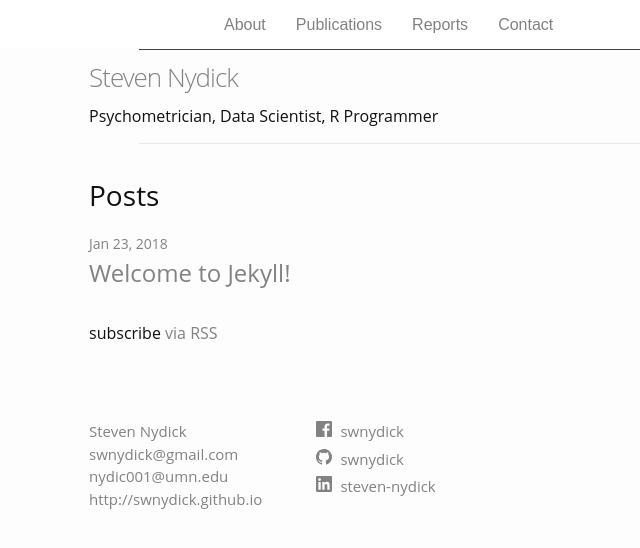
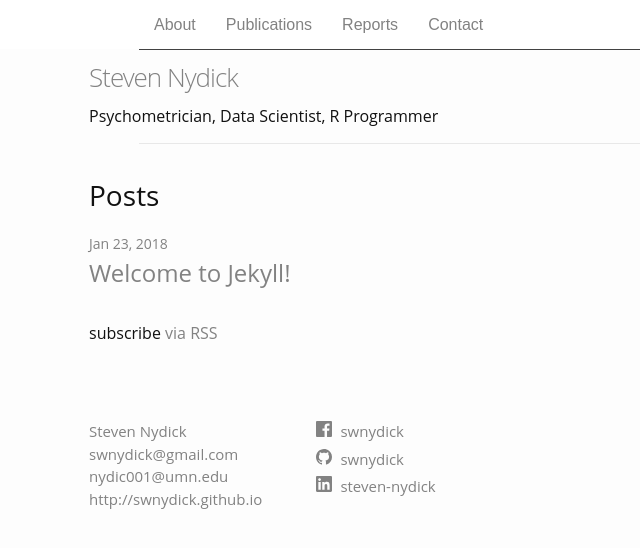
Before and after one commit to swnydick/swnydick.github.io, a Jekyll site: the page built from index.md, in a window 1280 px wide. Shown: the top 548 px of the page, without its empty margins (181-821 px from the left). Built offline with Jekyll 4.4.1, drawn with Linux system fonts in a browser that asks for light colours.

Commit message:
Fixed spacing
Fixed header spacing to be left aligned with the border.

```diff
--- a/_sass/minima/_layout.scss
+++ b/_sass/minima/_layout.scss
@@ -204,7 +204,7 @@ aside {
   z-index: 2;
   nav {
     float: center;
-    max-width: 500px;
+    max-width: 50%;
     margin-left: auto;
     margin-right: auto;
     ul {
```
